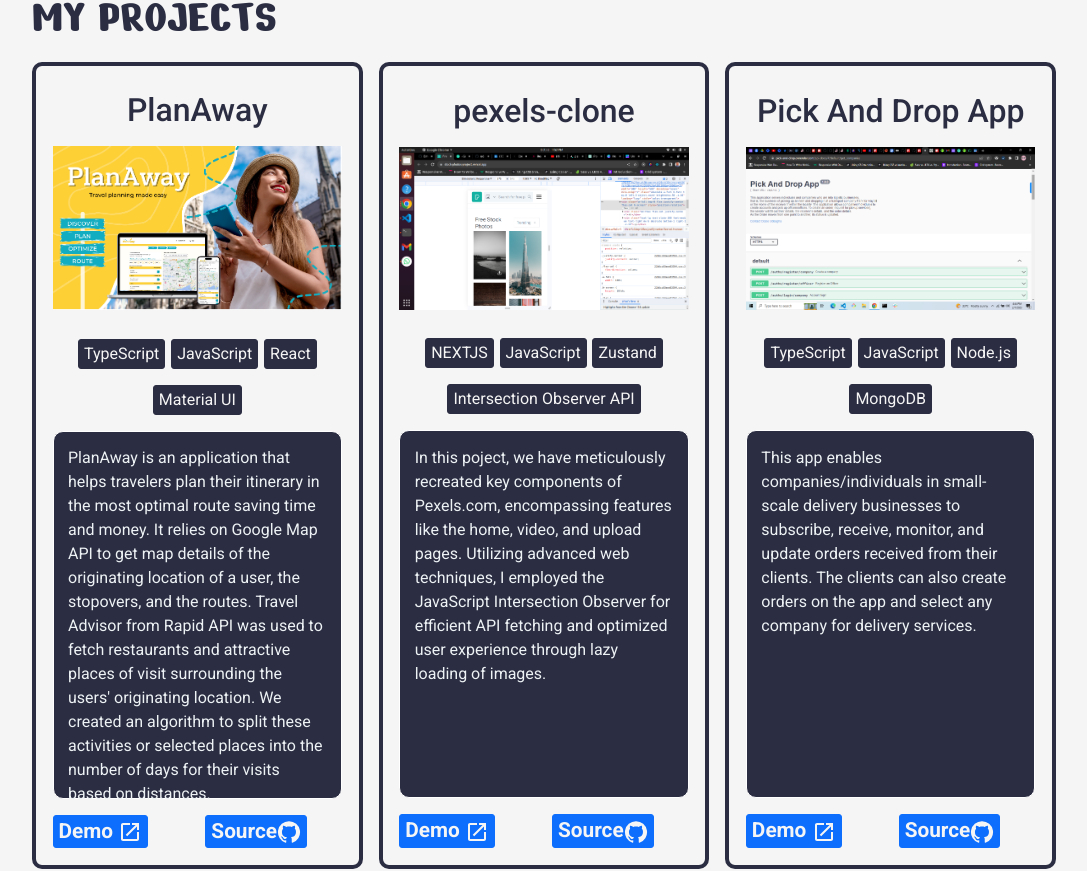
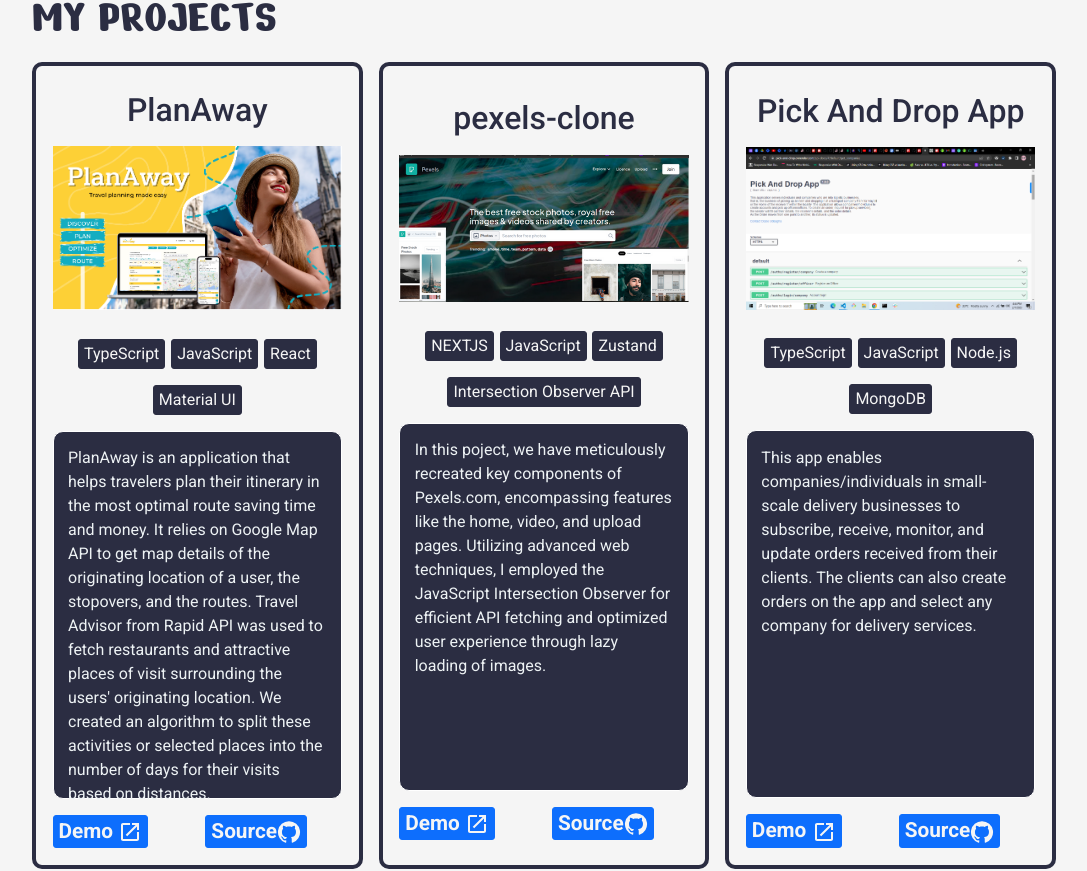
Before and after one commit to udeaghad/my-portfolio, a React (Create React App) app: page / in a window 1280 px wide. Shown: the part 690-1561 px from the top of the page, without its empty margins (96-1183 px from the left). Built offline with nearby package versions, Linux system fonts and the light colour scheme.

Commit message:
Update projects

```diff
--- a/src/App.js
+++ b/src/App.js
@@ -21,7 +21,7 @@ const App = () => {
       description:
       'In this poject, we have meticulously recreated key components of Pexels.com, encompassing features like the home, video, and upload pages. Utilizing advanced web techniques, I employed the JavaScript Intersection Observer for efficient API fetching and optimized user experience through lazy loading of images.',
       stack: ['NEXTJS', 'JavaScript', 'Zustand', 'Intersection Observer API'],
-      image: '/images/pexel-thumbnail.png',
+      image: '/images/pexels-thumbnail.png',
       source_code: 'https://github.com/udeaghad/pexels-clone',
       demo: 'https://pexels-clone-six.vercel.app/',
     },
--- a/src/components/AboutMe.js
+++ b/src/components/AboutMe.js
@@ -81,6 +81,8 @@ const AboutMe = () => (
           |
           <span>TypeScript</span>
           |
+          <span>NEXTJS</span>
+          |
           <span>React</span>
           |
           <span>Redux</span>
```
Also changed, not shown: public/images/pexel-thumbnail.png (deleted), public/images/pexels-thumbnail.png (added).
